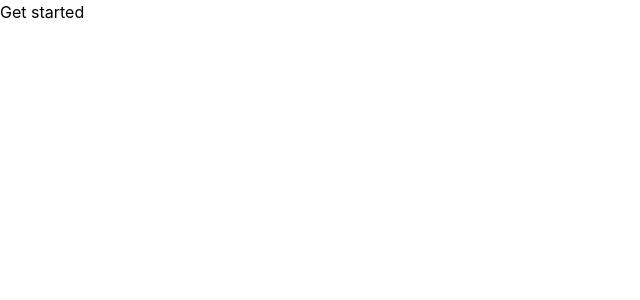
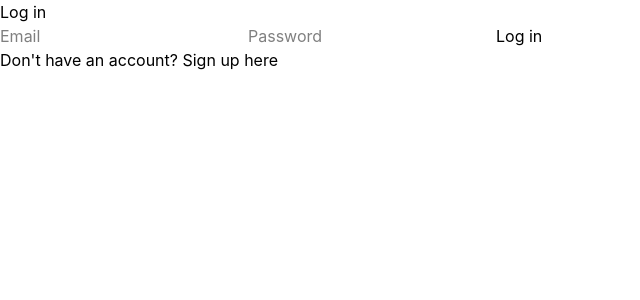
Before and after one commit to Nocaxe/modMates, a React (Vite) app in the folder frontend/: page / in a window 1280 px wide. Shown: the top 300 px of the page, without its empty margins (0-640 px from the left). Built offline with nearby package versions, Linux system fonts and the light colour scheme; no server answers.

Commit message:
Create app with authentication

```diff
--- a/frontend/src/App.tsx
+++ b/frontend/src/App.tsx
@@ -1,10 +1,26 @@
-export default function App() {
+import { AuthProvider, useAuth } from "./contexts/AuthContext"
+import { AuthForm } from "./components/AuthForm"
+
+
+function AppContent() {
+  const { session, loading, signOut } = useAuth()
+
+  if (loading) return <div>Loading...</div>
+  if (!session) return <AuthForm/>
 
   return (
-    <>
-        <div>
-          <h1>Get started</h1>
-        </div>
-    </>
+    <div>
+      <p>Logged in as {session.user.email}</p>
+      <button onClick={signOut}>Sign out</button>
+      {/* TODO: rest of the app here */}
+    </div>
   )
 }
+
+export default function App() {
+  return (
+    <AuthProvider>
+      <AppContent/>
+    </AuthProvider>
+  )
+}
```
